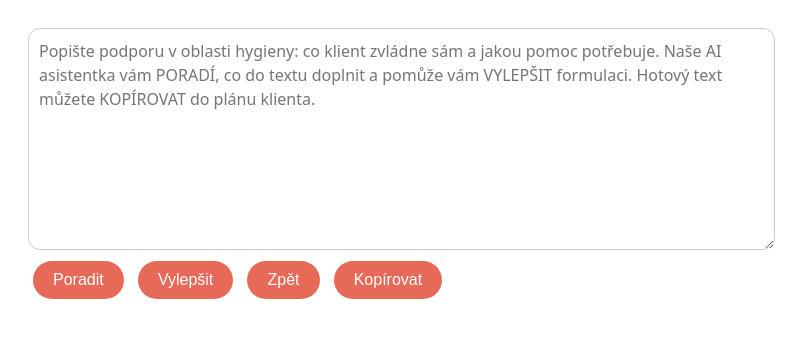
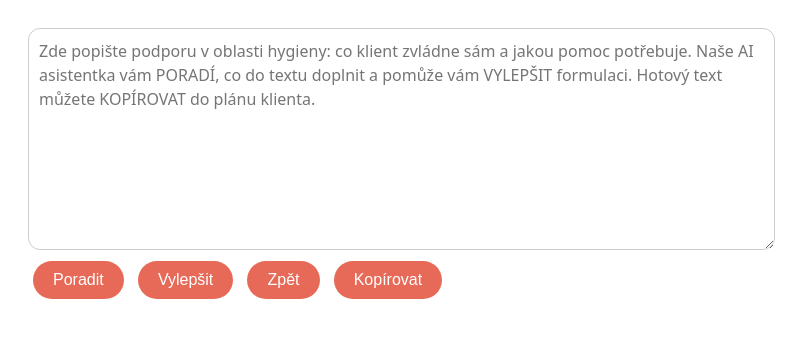
Before and after one commit to JiriSobek/IP-asistentka, a website: page index.html in a window 1280 px wide. Shown: the full height of the page, 0-793 px from the left. Drawn offline with Linux system fonts and the light colour scheme.

Commit message:
Update index.html

```diff
--- a/index.html
+++ b/index.html
@@ -45,7 +45,7 @@
 <body>
   <!-- nad textovým polem už žádný <h1> -->
 
-  <textarea id="editor" placeholder="Popište podporu v oblasti hygieny: co klient zvládne sám a jakou pomoc potřebuje. Naše AI asistentka vám PORADÍ, co do textu doplnit a pomůže vám VYLEPŠIT formulaci. Hotový text můžete KOPÍROVAT do plánu klienta."></textarea><br>
+  <textarea id="editor" placeholder="Zde popište podporu v oblasti hygieny: co klient zvládne sám a jakou pomoc potřebuje. Naše AI asistentka vám PORADÍ, co do textu doplnit a pomůže vám VYLEPŠIT formulaci. Hotový text můžete KOPÍROVAT do plánu klienta."></textarea><br>
 
   <button id="btnAdvice">Poradit</button>
   <button id="btnImprove">Vylepšit</button>
```
